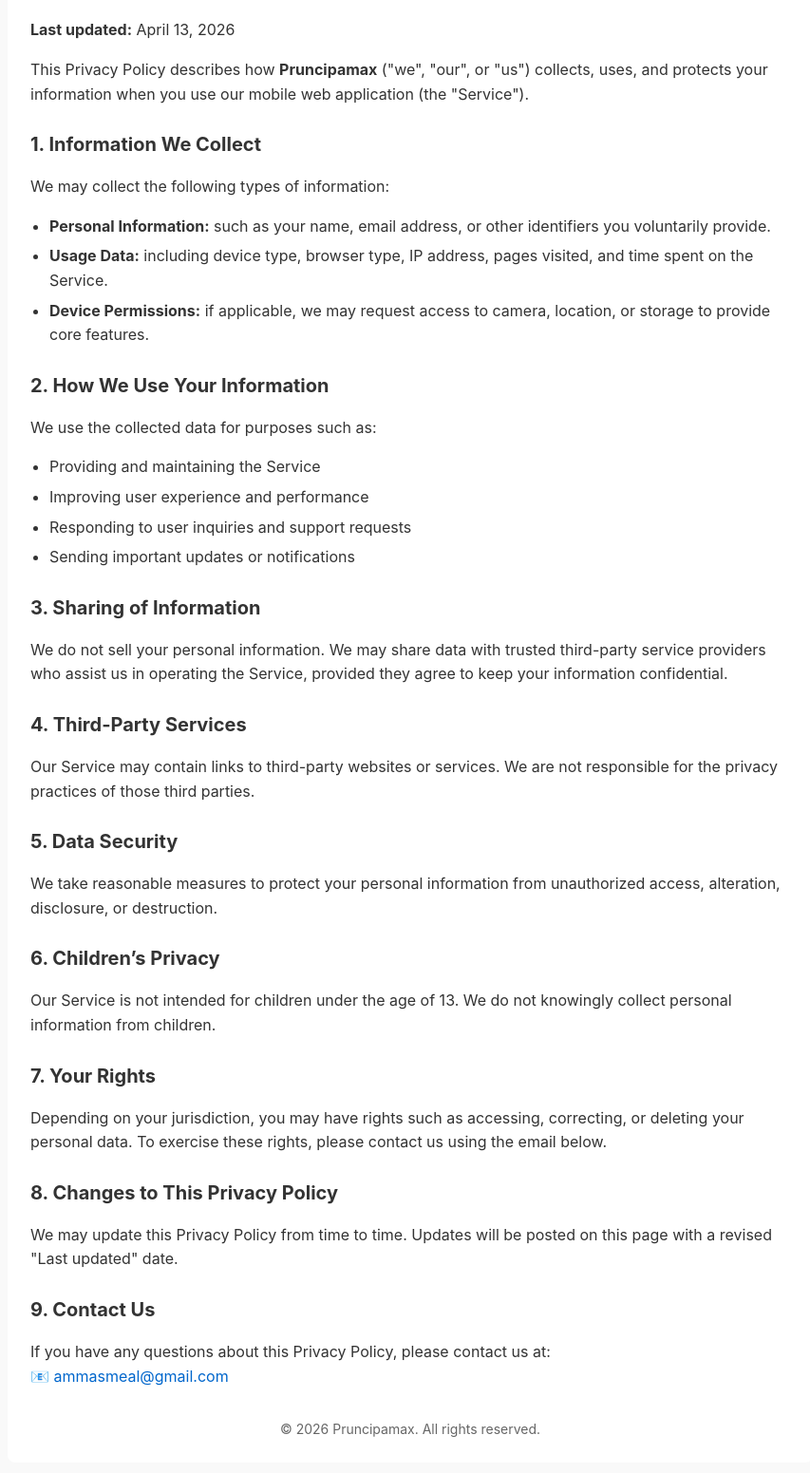
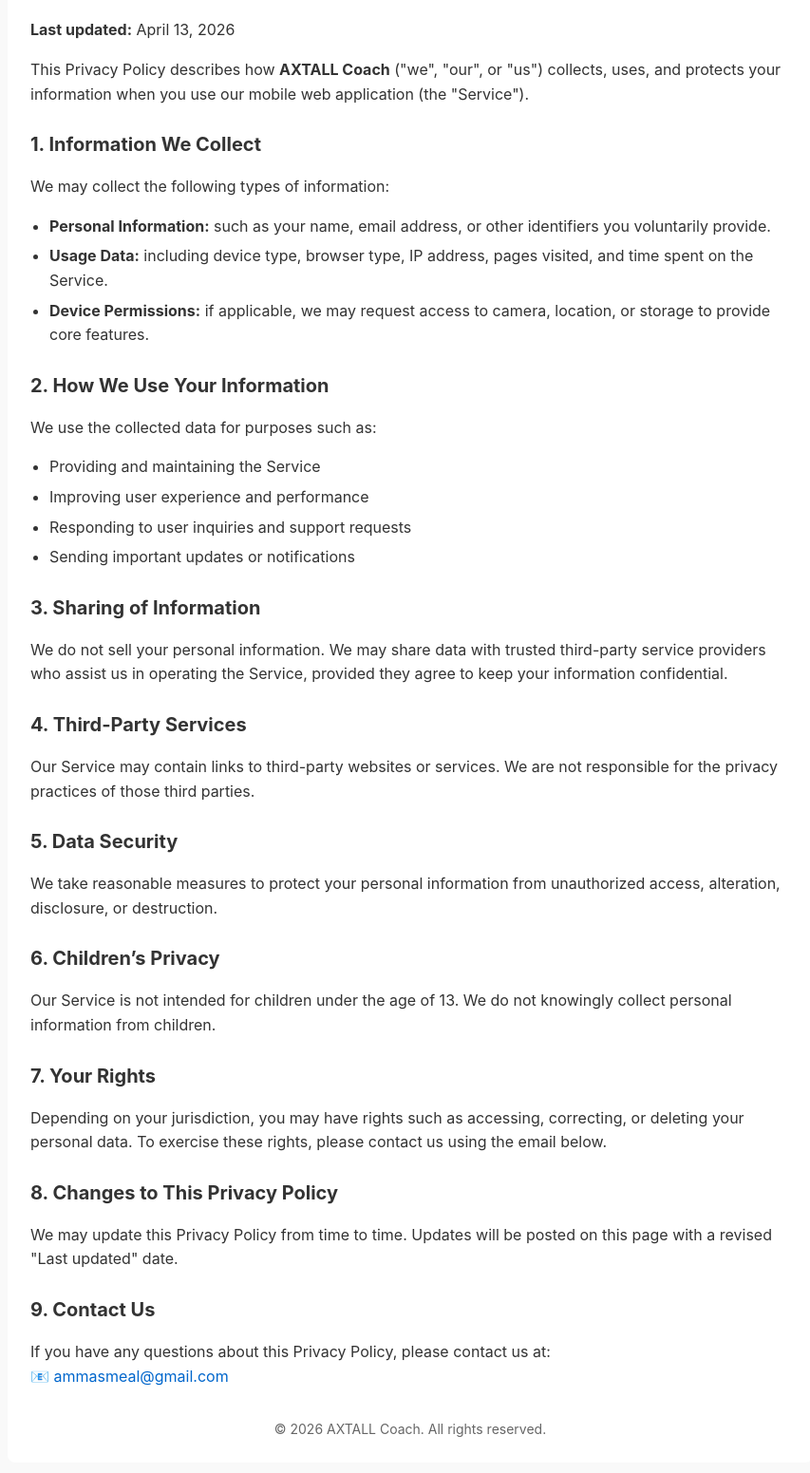
Before and after one commit to zxjota/EerLaparkers-web, a plain HTML site: page index.html in a window 1280 px wide. Shown: the part 91-1642 px from the top of the page at 95% size, without its empty margins (208-1061 px from the left). Drawn offline with Linux system fonts and the light colour scheme.

Commit message:
Update index.html

```diff
--- a/index.html
+++ b/index.html
@@ -3,7 +3,7 @@
 <head>
     <meta charset="UTF-8" />
     <meta name="viewport" content="width=device-width, initial-scale=1.0" />
-    <title>Privacy Policy – Pruncipamax</title>
+    <title>Privacy Policy – AXTALL Coach</title>
     <style>
         body {
             font-family: -apple-system, BlinkMacSystemFont, "Segoe UI", Roboto, Helvetica, Arial, sans-serif;
@@ -61,7 +61,7 @@
     <p><strong>Last updated:</strong> April 13, 2026</p>
 
     <p>
-        This Privacy Policy describes how <strong>Pruncipamax</strong> ("we", "our", or "us") collects, uses, and protects your information when you use our mobile web application (the "Service").
+        This Privacy Policy describes how <strong>AXTALL Coach</strong> ("we", "our", or "us") collects, uses, and protects your information when you use our mobile web application (the "Service").
     </p>
 
     <h2>1. Information We Collect</h2>
@@ -118,7 +118,7 @@
     </p>
 
     <footer>
-        © 2026 Pruncipamax. All rights reserved.
+        © 2026 AXTALL Coach. All rights reserved.
     </footer>
 </div>
 
```
